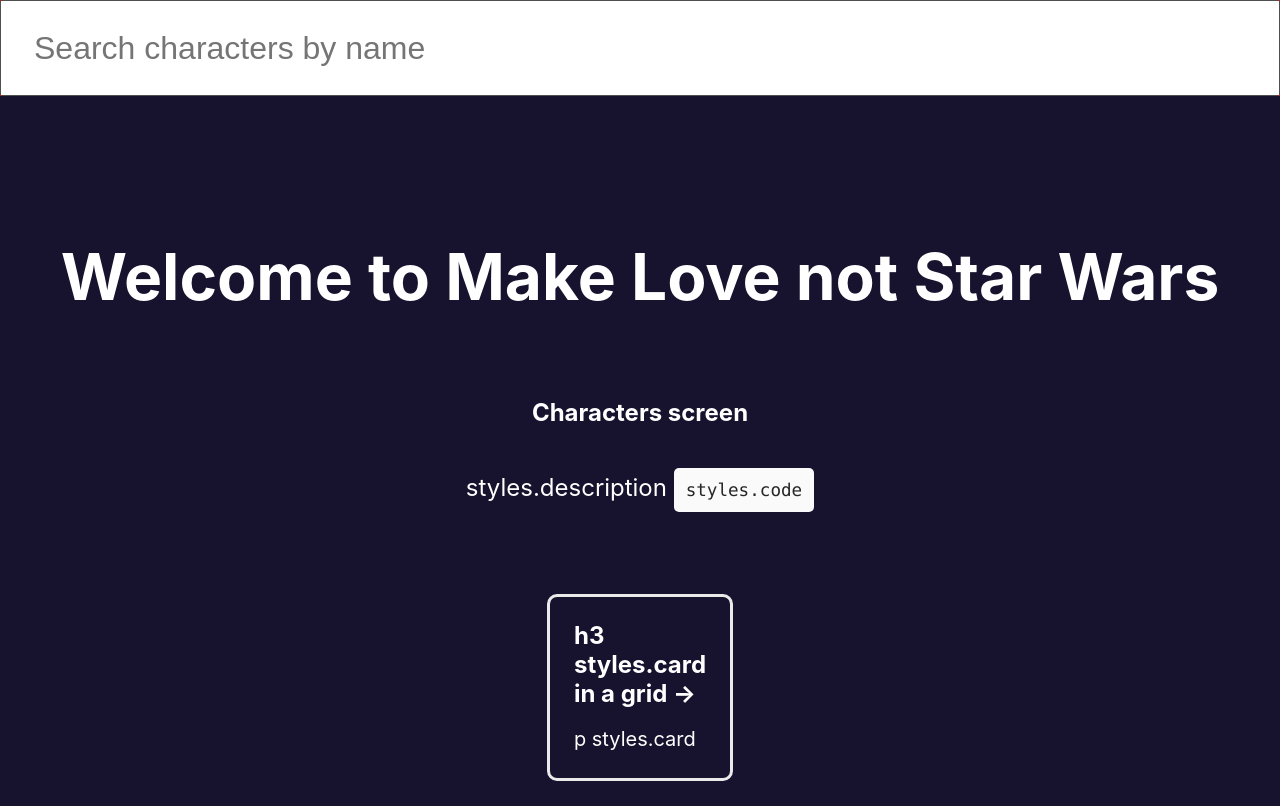
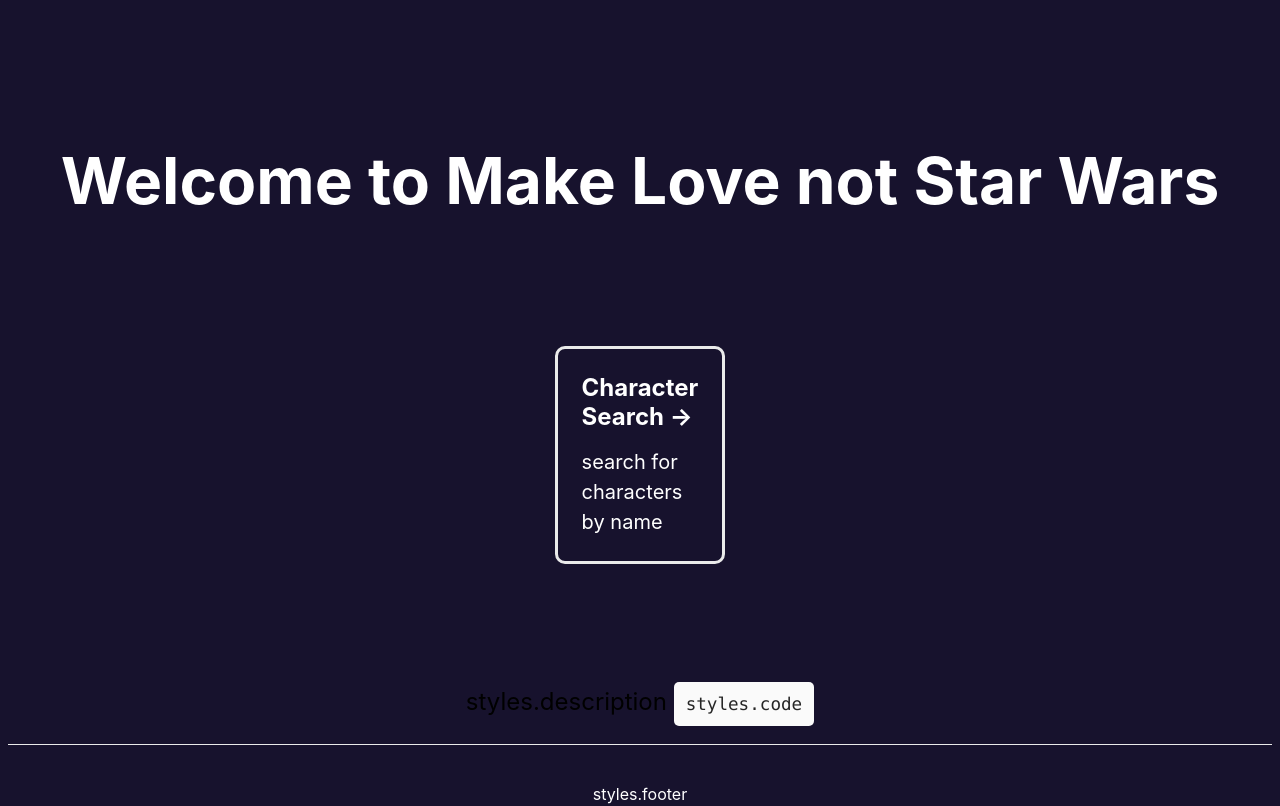
Before and after one commit to Amplify-Tech-Challenge/swapi-challenge-fe, a Next.js app: page / in a window 1280 px wide. Shown: the top 806 px of the page. Built offline with nearby package versions, Linux system fonts and the light colour scheme.

Commit message:
Add live search logic!

```diff
--- a/components/SearchBar.js
+++ b/components/SearchBar.js
@@ -11,12 +11,12 @@
   padding: 1em;
 `;
 
-const SearchBar = () => {
+const SearchBar = ({getResults}) => {
   const [inputString, setInputString] = useState("");
-  const [state, setState] = useState({});
+  const [state, setState] = useState({results:[]});
 
   useEffect(() => {
-    console.log('USEEFFECT',state)
+    getResults(state)
   }, [() => setInputString()])
 
   const handleChange = query => {
@@ -37,7 +37,7 @@
       if (results) {
         setState({
           results,
-          message: !results.length ? "No matching results for " + query : "",
+          message: !results.length ? `No matching results for "${query}"` : "",
           loading: false,
         });
       }
--- a/pages/_app.js
+++ b/pages/_app.js
@@ -4,7 +4,6 @@
 function MyApp({ Component, pageProps }) {
   return (
     <>
-      <SearchBar />
       <Component {...pageProps} />
     </>
   )
--- a/pages/index.js
+++ b/pages/index.js
@@ -14,21 +14,18 @@
         <h1 className={styles.title}>
           <p>Welcome to Make Love not Star Wars</p>
         </h1>
-        <Link href={`/characters/`}>
-          <h2 style={{ cursor: "pointer" }}>Characters screen</h2>
-        </Link>
-
-        <p className={styles.description}>
-          styles.description <code className={styles.code}>styles.code</code>
-        </p>
 
         <div className={styles.grid}>
-          <a href="" className={styles.card}>
-            <h3>h3 styles.card in a grid &rarr;</h3>
-            <p>p styles.card</p>
+          <a href="/characters/" className={styles.card}>
+            <h3>Character Search &rarr;</h3>
+            <p>search for characters by name</p>
           </a>
         </div>
       </main>
+
+      <p className={styles.description}>
+        styles.description <code className={styles.code}>styles.code</code>
+      </p>
 
       <footer className={styles.footer}>
         <a href="" target="_blank" rel="noopener noreferrer">
```
Also changed, not shown: pages/characters/index.js (+17 -3 lines).
